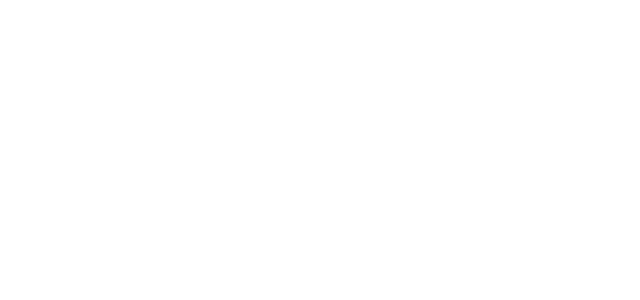
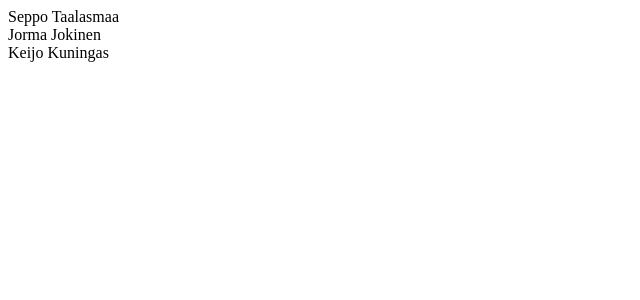
Before and after one commit to TuomasVille/contacts-webapp, an Angular app: page / in a window 1280 px wide. Shown: the top 300 px of the page, without its empty margins (0-640 px from the left). Built offline with nearby package versions, Linux system fonts and the light colour scheme.

Commit message:
Contact list created

```diff
--- a/angular.json
+++ b/angular.json
@@ -7,7 +7,7 @@
       "root": "",
       "sourceRoot": "src",
       "projectType": "application",
-      "prefix": "app",
+      "prefix": "cw",
       "schematics": {},
       "architect": {
         "build": {
--- a/src/app/app.component.html
+++ b/src/app/app.component.html
@@ -1,3 +1,3 @@
 <div>
-
+  <cw-contact-list></cw-contact-list>
 </div>
--- a/src/app/app.component.ts
+++ b/src/app/app.component.ts
@@ -1,7 +1,7 @@
 import {Component} from '@angular/core';
 
 @Component({
-  selector: 'app-root',
+  selector: 'cw-root',
   templateUrl: './app.component.html',
   styleUrls: ['./app.component.css']
 })
--- a/src/app/app.module.ts
+++ b/src/app/app.module.ts
@@ -3,10 +3,12 @@ import { NgModule } from '@angular/core';
 
 import { AppComponent } from './app.component';
 import {FormsModule} from '@angular/forms';
+import { ContactListComponent } from './contact/contact-list/contact-list.component';
 
 @NgModule({
   declarations: [
-    AppComponent
+    AppComponent,
+    ContactListComponent
   ],
   imports: [
     BrowserModule,
--- /dev/null
+++ b/src/app/contact/contact-list/contact-list.component.html
@@ -0,0 +1,3 @@
+<div *ngFor="let contact of contacts">
+  {{contact.firstName}} {{contact.lastName}}
+</div>
--- /dev/null
+++ b/src/app/contact/contact-list/contact-list.component.ts
@@ -0,0 +1,24 @@
+import {Component, OnInit} from '@angular/core';
+import {Contact} from '../contact';
+
+@Component({
+  selector: 'cw-contact-list',
+  templateUrl: './contact-list.component.html',
+  styleUrls: ['./contact-list.component.css']
+})
+export class ContactListComponent implements OnInit {
+
+  contacts: Contact[];
+
+  constructor() {
+    this.contacts = [];
+  }
+
+  ngOnInit() {
+    this.contacts.push(new Contact('Seppo', 'Taalasmaa'));
+    this.contacts.push(new Contact('Jorma', 'Jokinen'));
+    this.contacts.push(new Contact('Keijo', 'Kuningas'));
+    console.log(this.contacts);
+  }
+
+}
--- /dev/null
+++ b/src/app/contact/contact.ts
@@ -0,0 +1,10 @@
+export class Contact {
+  firstName: string;
+  lastName: string;
+
+
+  constructor(firstName?: string, lastName?: string) {
+    this.firstName = firstName;
+    this.lastName = lastName;
+  }
+}
--- a/src/index.html
+++ b/src/index.html
@@ -9,6 +9,6 @@
   <link rel="icon" type="image/x-icon" href="favicon.ico">
 </head>
 <body>
-  <app-root></app-root>
+  <cw-root></cw-root>
 </body>
 </html>
--- a/src/tslint.json
+++ b/src/tslint.json
@@ -4,13 +4,13 @@
         "directive-selector": [
             true,
             "attribute",
-            "app",
+            "cw",
             "camelCase"
         ],
         "component-selector": [
             true,
             "element",
-            "app",
+            "cw",
             "kebab-case"
         ]
     }
```
Also changed, not shown: src/app/contact/contact-list/contact-list.component.css (added).
